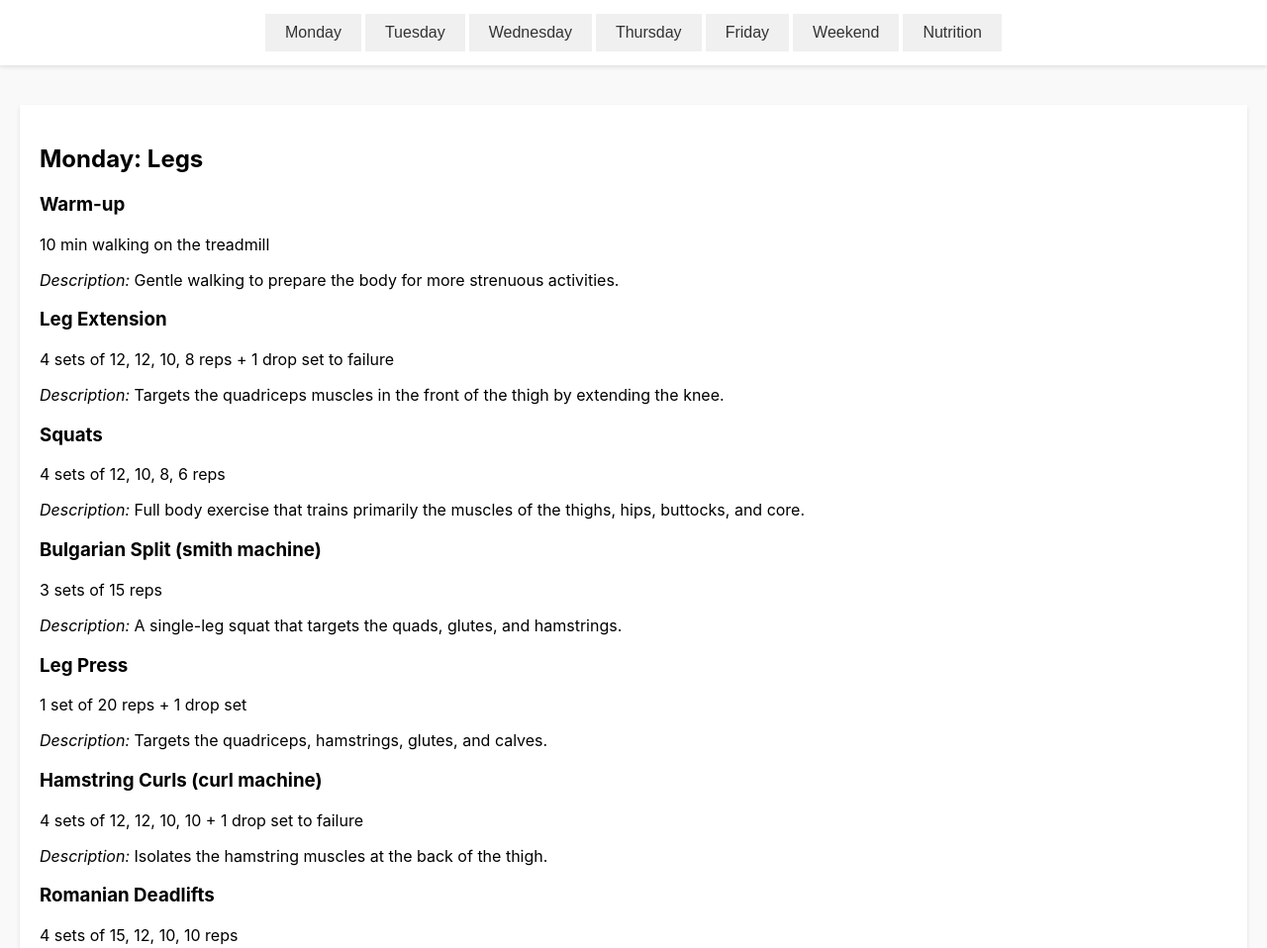
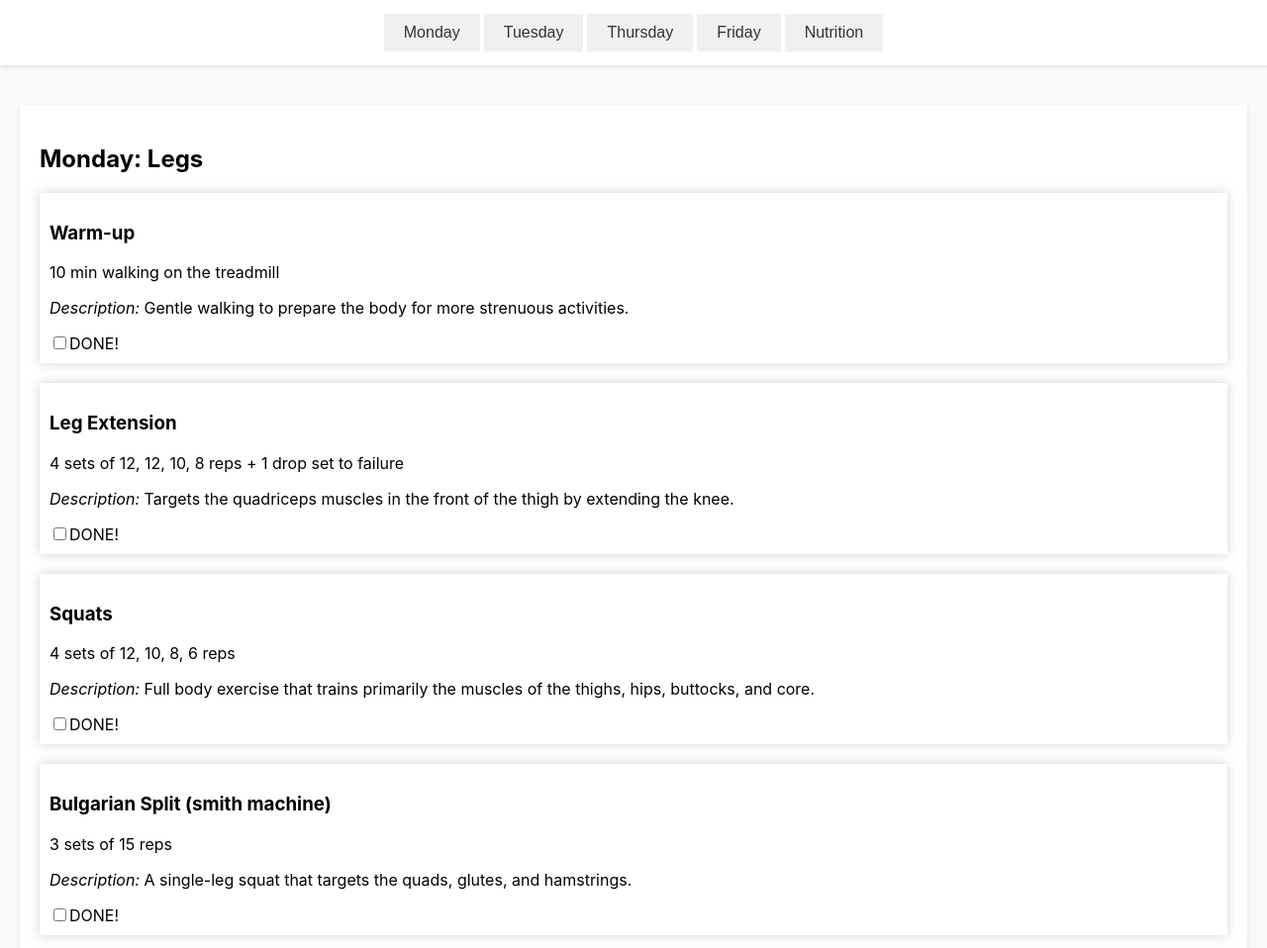
Before and after one commit to madebycm/training, a plain HTML site: page index.html in a window 1280 px wide. Shown: the top 958 px of the page at 99% size. Drawn offline with Linux system fonts and the light colour scheme.

Commit message:
update index.html and styles.css

```diff
--- a/index.html
+++ b/index.html
@@ -12,10 +12,10 @@
     <nav>
         <button onclick="showDay('monday')">Monday</button>
         <button onclick="showDay('tuesday')">Tuesday</button>
-        <button onclick="showDay('wednesday')">Wednesday</button>
+        <!-- <button onclick="showDay('wednesday')">Wednesday</button> -->
         <button onclick="showDay('thursday')">Thursday</button>
         <button onclick="showDay('friday')">Friday</button>
-        <button onclick="showDay('weekend')">Weekend</button>
+        <!-- <button onclick="showDay('weekend')">Weekend</button> -->
         <button onclick="showDay('nutrition')">Nutrition</button>
     </nav>
 
@@ -26,42 +26,50 @@
                 <h3>Warm-up</h3>
                 <p>10 min walking on the treadmill</p>
                 <p><em>Description:</em> Gentle walking to prepare the body for more strenuous activities.</p>
+                <label><input type="checkbox">DONE!</label>
             </div>
             <div class="exercise">
                 <h3>Leg Extension</h3>
                 <p>4 sets of 12, 12, 10, 8 reps + 1 drop set to failure</p>
                 <p><em>Description:</em> Targets the quadriceps muscles in the front of the thigh by extending the knee.</p>
+                <label><input type="checkbox">DONE!</label>
             </div>
             <div class="exercise">
                 <h3>Squats</h3>
                 <p>4 sets of 12, 10, 8, 6 reps</p>
                 <p><em>Description:</em> Full body exercise that trains primarily the muscles of the thighs, hips, buttocks, and
                     core.</p>
+                    <label><input type="checkbox">DONE!</label>
             </div>
             <div class="exercise">
                 <h3>Bulgarian Split (smith machine)</h3>
                 <p>3 sets of 15 reps</p>
                 <p><em>Description:</em> A single-leg squat that targets the quads, glutes, and hamstrings.</p>
+                <label><input type="checkbox">DONE!</label>
             </div>
             <div class="exercise">
                 <h3>Leg Press</h3>
                 <p>1 set of 20 reps + 1 drop set</p>
                 <p><em>Description:</em> Targets the quadriceps, hamstrings, glutes, and calves.</p>
+                <label><input type="checkbox">DONE!</label>
             </div>
             <div class="exercise">
                 <h3>Hamstring Curls (curl machine)</h3>
                 <p>4 sets of 12, 12, 10, 10 + 1 drop set to failure</p>
                 <p><em>Description:</em> Isolates the hamstring muscles at the back of the thigh.</p>
+                <label><input type="checkbox">DONE!</label>
             </div>
             <div class="exercise">
                 <h3>Romanian Deadlifts</h3>
                 <p>4 sets of 15, 12, 10, 10 reps</p>
                 <p><em>Description:</em> Targets the glutes, hamstrings, lower back, traps, and forearms.</p>
+                <label><input type="checkbox">DONE!</label>
             </div>
             <div class="exercise">
                 <h3>Calf Raises (smith machine)</h3>
                 <p>3 sets of 15 reps</p>
                 <p><em>Description:</em> Targets the calf muscles in the lower leg.</p>
+                <label><input type="checkbox">DONE!</label>
             </div>
         </section>
         <section id="tuesday" class="day">
@@ -70,41 +78,49 @@
                 <h3>Incline Dumbbell Press</h3>
                 <p>4 sets of 12, 10, 8, 8 reps</p>
                 <p><em>Description:</em> Targets the upper chest and shoulders.</p>
+                <label><input type="checkbox">DONE!</label>
             </div>
             <div class="exercise">
                 <h3>Bench Press</h3>
                 <p>4 sets of 12, 10, 8, 8 reps</p>
                 <p><em>Description:</em> Works the chest, shoulders, and triceps.</p>
+                <label><input type="checkbox">DONE!</label>
             </div>
             <div class="exercise">
                 <h3>Chest Press Machine</h3>
                 <p>1 set of 30 reps</p>
                 <p><em>Description:</em> Targets the pectoral muscles, triceps, and shoulders.</p>
+                <label><input type="checkbox">DONE!</label>
             </div>
             <div class="exercise">
                 <h3>Chest Flies (machine/cables)</h3>
                 <p>3 sets of 15 reps</p>
                 <p><em>Description:</em> Isolates the chest muscles, particularly the pectoralis major.</p>
+                <label><input type="checkbox">DONE!</label>
             </div>
             <div class="exercise">
                 <h3>Spider Curls (dumbbells)</h3>
                 <p>2 sets of 15 reps</p>
                 <p><em>Description:</em> Isolates the biceps and helps with peak contraction.</p>
+                <label><input type="checkbox">DONE!</label>
             </div>
             <div class="exercise">
                 <h3>Seated Bicep Curls (dumbbells)</h3>
                 <p>4 sets of 12 reps (slow on the negative)</p>
                 <p><em>Description:</em> Focuses on the biceps and allows for controlled movement.</p>
+                <label><input type="checkbox">DONE!</label>
             </div>
             <div class="exercise">
                 <h3>Hammer Curls (dumbbells)</h3>
                 <p>4 sets of 12, 10, 10, 8 reps</p>
                 <p><em>Description:</em> Works the biceps, brachialis, and brachioradialis.</p>
+                <label><input type="checkbox">DONE!</label>
             </div>
             <div class="exercise">
                 <h3>Cardio</h3>
                 <p>30 min</p>
                 <p><em>Description:</em> Cardiovascular exercise to burn calories and improve heart health.</p>
+                <label><input type="checkbox">DONE!</label>
             </div>
         </section>
         <section id="wednesday" class="day">
@@ -116,41 +132,49 @@
                 <h3>Deadlifts</h3>
                 <p>4 sets of 12, 10, 8, 6 reps</p>
                 <p><em>Description:</em> Works the entire back, glutes, hamstrings, and forearms.</p>
+                <label><input type="checkbox">DONE!</label>
             </div>
             <div class="exercise">
                 <h3>Wide Lat Pulldowns</h3>
                 <p>4 sets of 15, 12, 10, 8 reps</p>
                 <p><em>Description:</em> Targets the latissimus dorsi muscles in the back.</p>
+                <label><input type="checkbox">DONE!</label>
             </div>
             <div class="exercise">
                 <h3>Single Arm Chest Supported Rows</h3>
                 <p>4 sets of 12, 10, 10, 8 reps</p>
                 <p><em>Description:</em> Focuses on the middle back, lats, and biceps.</p>
+                <label><input type="checkbox">DONE!</label>
             </div>
             <div class="exercise">
                 <h3>Seated Rows (wide neutral grip)</h3>
                 <p>4 sets of 12, 10, 10, 8 reps + 1 drop set to failure</p>
                 <p><em>Description:</em> Works the upper and middle back, traps, lats, and rhomboids.</p>
+                <label><input type="checkbox">DONE!</label>
             </div>
             <div class="exercise">
                 <h3>Close Grip Pulldown Finisher</h3>
                 <p>1 set of 20 reps</p>
                 <p><em>Description:</em> Targets the latissimus dorsi with a focus on the inner back.</p>
+                <label><input type="checkbox">DONE!</label>
             </div>
             <div class="exercise">
                 <h3>Banded Straight Arm Pulldowns</h3>
                 <p>3 sets of 15 reps</p>
                 <p><em>Description:</em> Isolates the latissimus dorsi and helps improve muscle endurance.</p>
+                <label><input type="checkbox">DONE!</label>
             </div>
             <div class="exercise">
                 <h3>Crunches</h3>
                 <p>3 sets to failure</p>
                 <p><em>Description:</em> Targets the abdominal muscles.</p>
+                <label><input type="checkbox">DONE!</label>
             </div>
             <div class="exercise">
                 <h3>Plank w/ Knee Cross</h3>
                 <p>3 sets to failure</p>
                 <p><em>Description:</em> Works the entire core, including the obliques.</p>
+                <label><input type="checkbox">DONE!</label>
             </div>
         </section>
         <section id="friday" class="day">
@@ -159,46 +183,55 @@
                 <h3>Smith Machine Shoulder Press</h3>
                 <p>4 sets of 12, 10, 10, 8 reps + 1 drop set to failure</p>
                 <p><em>Description:</em> Targets the shoulders, particularly the deltoids.</p>
+                <label><input type="checkbox">DONE!</label>
             </div>
             <div class="exercise">
                 <h3>Shoulder Presses (dumbbells)</h3>
                 <p>4 sets of 12, 10, 8, 6 reps</p>
                 <p><em>Description:</em> Works the entire shoulder, with an emphasis on the front and middle deltoids.</p>
+                <label><input type="checkbox">DONE!</label>
             </div>
             <div class="exercise">
                 <h3>Dumbbell Lateral Raises</h3>
                 <p>4 sets of 15, 12, 10, 10</p>
                 <p><em>Description:</em> Isolates the deltoids, particularly the middle part.</p>
+                <label><input type="checkbox">DONE!</label>
             </div>
             <div class="exercise">
                 <h3>Dumbbell Front Raises</h3>
                 <p>4 sets of 12 reps</p>
                 <p><em>Description:</em> Works the front part of the deltoids.</p>
+                <label><input type="checkbox">DONE!</label>
             </div>
             <div class="exercise">
                 <h3>Bent Over Lateral Raises</h3>
                 <p>4 sets of 12 reps</p>
                 <p><em>Description:</em> Focuses on the rear deltoids and upper traps.</p>
+                <label><input type="checkbox">DONE!</label>
             </div>
             <div class="exercise">
                 <h3>V Grip Triceps Pushdown</h3>
                 <p>4 sets of 12, 10, 8, 8 reps</p>
                 <p><em>Description:</em> Isolates the triceps muscles at the back of the arm.</p>
+                <label><input type="checkbox">DONE!</label>
             </div>
             <div class="exercise">
                 <h3>Overhead Triceps Pushdown (bar)</h3>
                 <p>4 sets of 12, 10, 10, 8 reps</p>
                 <p><em>Description:</em> Emphasizes the long head of the triceps.</p>
+                <label><input type="checkbox">DONE!</label>
             </div>
             <div class="exercise">
                 <h3>Rope Triceps Pushdown</h3>
                 <p>4 sets of 15 reps</p>
                 <p><em>Description:</em> Targets the triceps with a focus on the lateral head.</p>
+                <label><input type="checkbox">DONE!</label>
             </div>
             <div class="exercise">
                 <h3>Cardio</h3>
                 <p>30 min</p>
                 <p><em>Description:</em> Cardiovascular exercise to burn calories and improve heart health.</p>
+                <label><input type="checkbox">DONE!</label>
             </div>
         </section>
         <section id="weekend" class="day">
--- a/styles.css
+++ b/styles.css
@@ -66,6 +66,13 @@ main {
     display: block;
 }
 
+.exercise {
+    box-shadow: 0px 0px 10px rgba(171, 163, 163, 0.5);
+    padding: 10px;
+    margin: 20px 0;
+}
+
+
 @media screen and (max-width: 768px) {
     nav ul {
         flex-direction: row;
```
